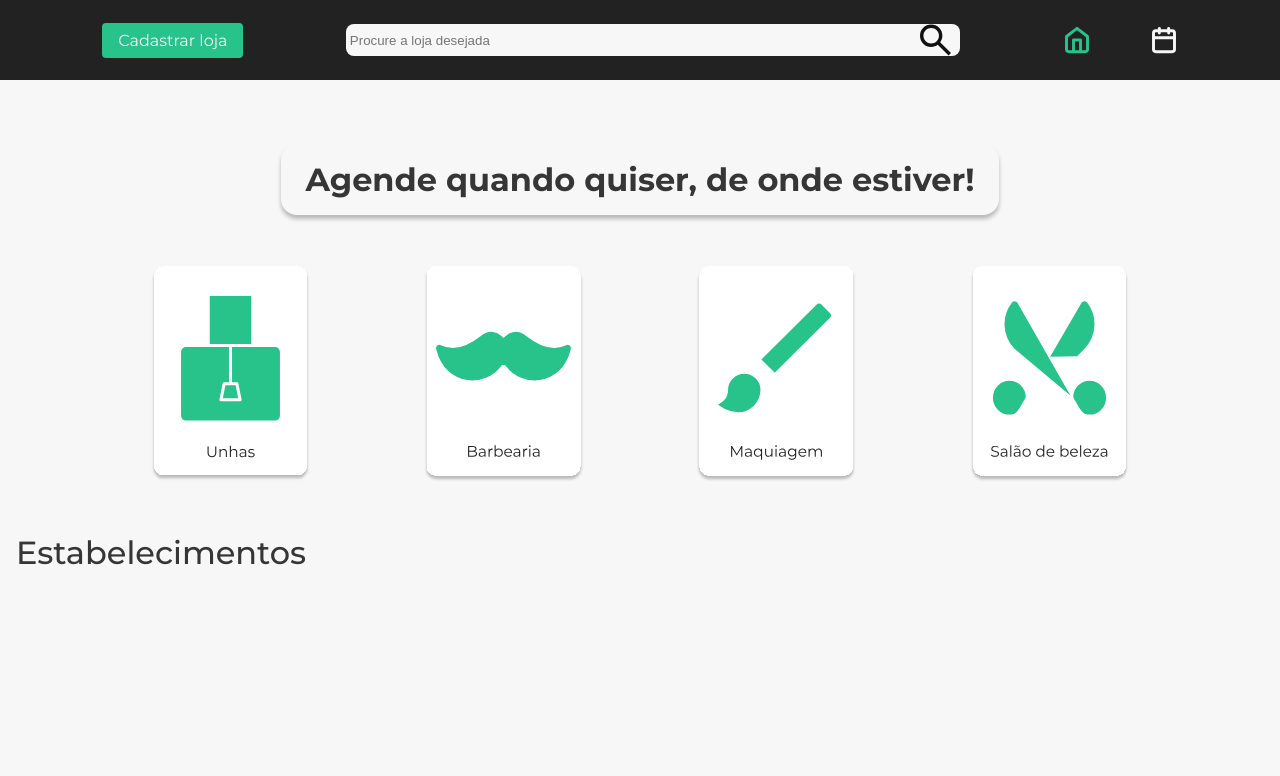
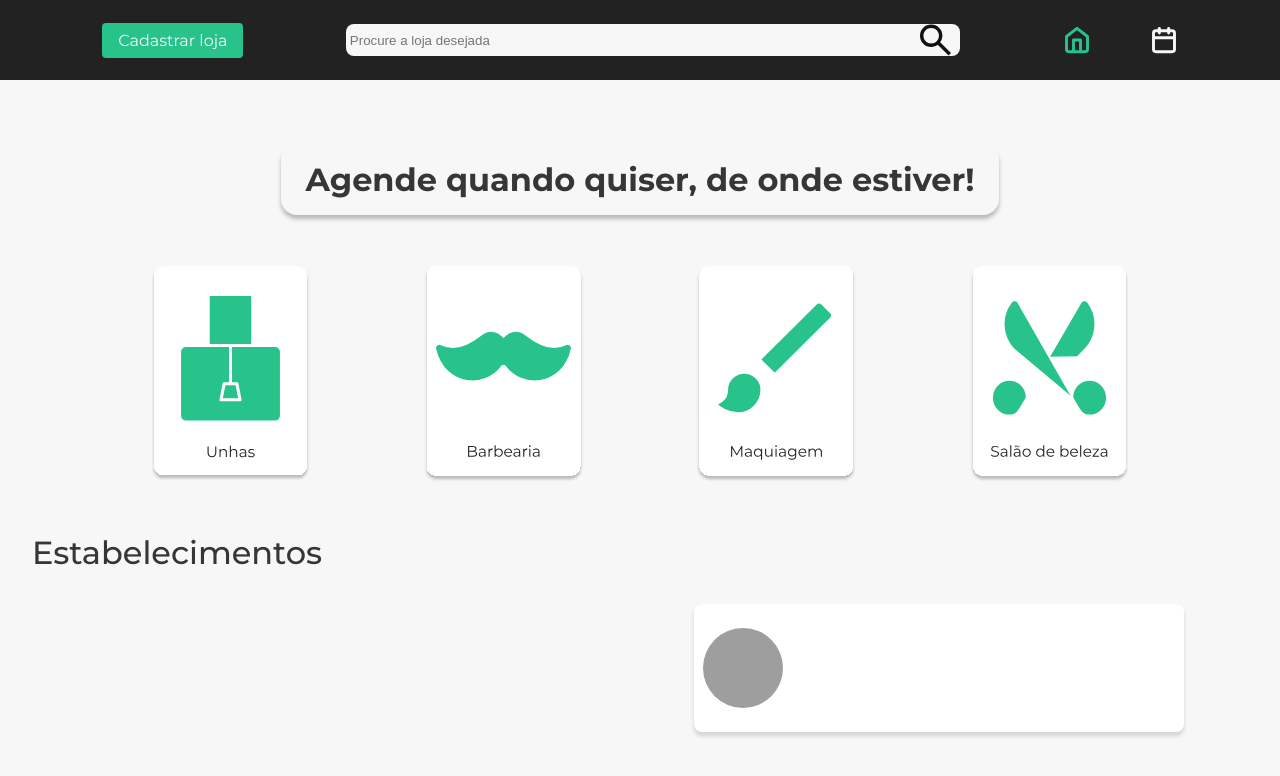
Before and after one commit to Agenda-Synapse/FrontEnd, an Angular app: page / in a window 1280 px wide. Shown: the top 776 px of the page. Built offline with nearby package versions, Linux system fonts and the light colour scheme; grey boxes are pictures that could not be loaded; a web font is replaced by a local one.

Commit message:
fix: criacao dos cards

```diff
--- a/src/app/pages/home/home.component.html
+++ b/src/app/pages/home/home.component.html
@@ -12,12 +12,31 @@
 <div class="content">
   <h1 class="agende">Agende quando quiser, de onde estiver!</h1>
   <div class="cats">
-    <img class="cat-img" src="../../../assets/unhas.svg" alt="Unhas">
-    <img class="cat-img" src="../../../assets/barbearia.svg" alt="Barbearia">
-    <img class="cat-img" src="../../../assets/maquiagem.svg" alt="Maquiagem">
-    <img class="cat-img" src="../../../assets/salao de beleza.svg" alt="Salão de Beleza">
+    <img class="cat-img" src="../../../assets/unhas.svg" alt="Unhas" />
+    <img class="cat-img" src="../../../assets/barbearia.svg" alt="Barbearia" />
+    <img class="cat-img" src="../../../assets/maquiagem.svg" alt="Maquiagem" />
+    <img
+      class="cat-img"
+      src="../../../assets/salao de beleza.svg"
+      alt="Salão de Beleza"
+    />
   </div>
   <div class="estabs">
-    <h3 class="es" >Estabelecimentos</h3>
+    <h3 class="es">Estabelecimentos</h3>
+  </div>
+  <div class="cards">
+    <div class="card-shop">
+      <div class="parte1">
+        <!-- <div class="bruno"> -->
+          <img
+            class="fachada"
+            src="https://scontent.fmii2-2.fna.fbcdn.net/v/t1.6435-9/89307165_2580692872200404_7671234060819103744_n.jpg?_nc_cat=101&ccb=1-7&_nc_sid=5f2048&_nc_ohc=dB8mz2hbhK4Q7kNvgGSyED-&_nc_oc=AdhGToMeIikGB3qrZQm-aiqe082fTMl4Tm7y8sXPhMLs1DfLHwOlZDnaBd8Cqi6wHJpXI23NHl2j_r2lWVbBtkjR&_nc_ht=scontent.fmii2-2.fna&oh=00_AYCNrRcjgIVSQoU2DR_tQnw2gOoDK8Sww4UOLwvUCNw4kA&oe=666AB1CE"
+            alt="Fachada"
+          />
+        <!-- </div> -->
+      </div>
+      <div class="parte2"></div>
+      <div class="parte3"></div>
+    </div>
   </div>
 </div>
--- a/src/app/pages/home/home.component.scss
+++ b/src/app/pages/home/home.component.scss
@@ -1,4 +1,4 @@
-.top{
+.top {
   display: flex;
   align-items: center;
   justify-content: space-evenly;
@@ -6,71 +6,69 @@
   height: 10vh;
   background-color: var(--black);
 
-    .btn-cad{
+  .btn-cad {
     width: max-content;
     height: max-content;
-        padding: .5rem 1rem;
+    padding: 0.5rem 1rem;
     border: none;
     background-color: var(--green);
-        border-radius: .25rem;
+    border-radius: 0.25rem;
     color: var(--bg-princi);
     font-family: var(--second-font);
     font-size: 1rem;
-
   }
 
-    .search-bar{
+  .search-bar {
     display: flex;
     flex-wrap: nowrap;
     align-items: center;
     height: 2rem;
     width: 48%;
 
-        .insert{
+    .insert {
       height: 100%;
       width: 92%;
-            padding-left: .25rem;
+      padding-left: 0.25rem;
       background-color: var(--bg-princi);
       border: none;
-            border-radius: .5rem 0 0 .5rem;
+      border-radius: 0.5rem 0 0 0.5rem;
     }
 
-        .insert:focus{
+    .insert:focus {
       border: 0 none;
       outline: 0;
     }
 
-        .lupa{
+    .lupa {
       height: 100%;
       width: 8%;
       object-fit: contain;
-            border-radius: 0 .5rem .5rem 0;
+      border-radius: 0 0.5rem 0.5rem 0;
       background-color: var(--bg-princi);
     }
 
-        .lupa:hover{
+    .lupa:hover {
       cursor: pointer;
     }
   }
 
-    .home{
+  .home {
     display: flex;
     align-items: center;
     justify-content: space-between;
     width: 9%;
-
   }
 }
 
-.content{
+.content {
   display: flex;
   flex-direction: column;
   height: 90vh;
   background-color: var(--bg-princi);
   align-items: center;
 
-    .agende{
-        width:max-content ;
+  .agende {
+    width: max-content;
     height: max-content;
     padding: 1rem 1.5rem;
     border-radius: 1rem;
@@ -81,7 +79,7 @@
     margin-top: 5%;
   }
 
-    .cats{
+  .cats {
     display: flex;
     align-items: center;
     justify-content: space-between;
@@ -89,33 +87,71 @@
     height: 30%;
     margin-top: 4%;
 
-        .cat-img{
+    .cat-img {
       height: 100%;
       width: 20%;
       object-fit: contain;
     }
 
-        .cat-img:hover{
+    .cat-img:hover {
       cursor: pointer;
       transform: scale(1.1);
     }
   }
 
-    .estabs{
+  .estabs {
     display: flex;
     align-items: center;
     justify-content: flex-start;
-        width: 100%;
+    width: calc(100% - 2rem);
     padding-left: 2rem;
     margin-top: 4%;
 
-        .es{
+    .es {
       font-family: var(--second-font);
       font-size: 2rem;
       font-weight: 500;
       color: var(--second-black);
     }
+  }
+
+  .cards {
+    display: flex;
+    flex-direction: row-reverse;
+    align-items: center;
+    justify-content: space-between;
+    flex-wrap: wrap;
+    width: calc(90% - 4rem);
+    height: max-content;
+    padding: 2rem;
+
+    .card-shop {
+      display: flex;
+      align-items: center;
+      width: 45%;
+      height: 8rem;
+      background-color: #ffffff;
+      border-radius: 0.5rem;
+      box-shadow: 0 4px 4px 0 #00000025;
+      .parte1 {
+        display: flex;
+        align-items: center;
+        justify-content: center;
+        height: 100%;
+        width: 20%;
+
+        .fachada {
+          height: 5rem;
+          width: 5rem;
+          border-radius: 300px;
+          object-fit: cover;
+        }
+      }
+
+      .parte2{
+        display: flex;
 
       }
-
     }
+  }
+}
```
Lines whose indentation alone changed are shown as unchanged.
